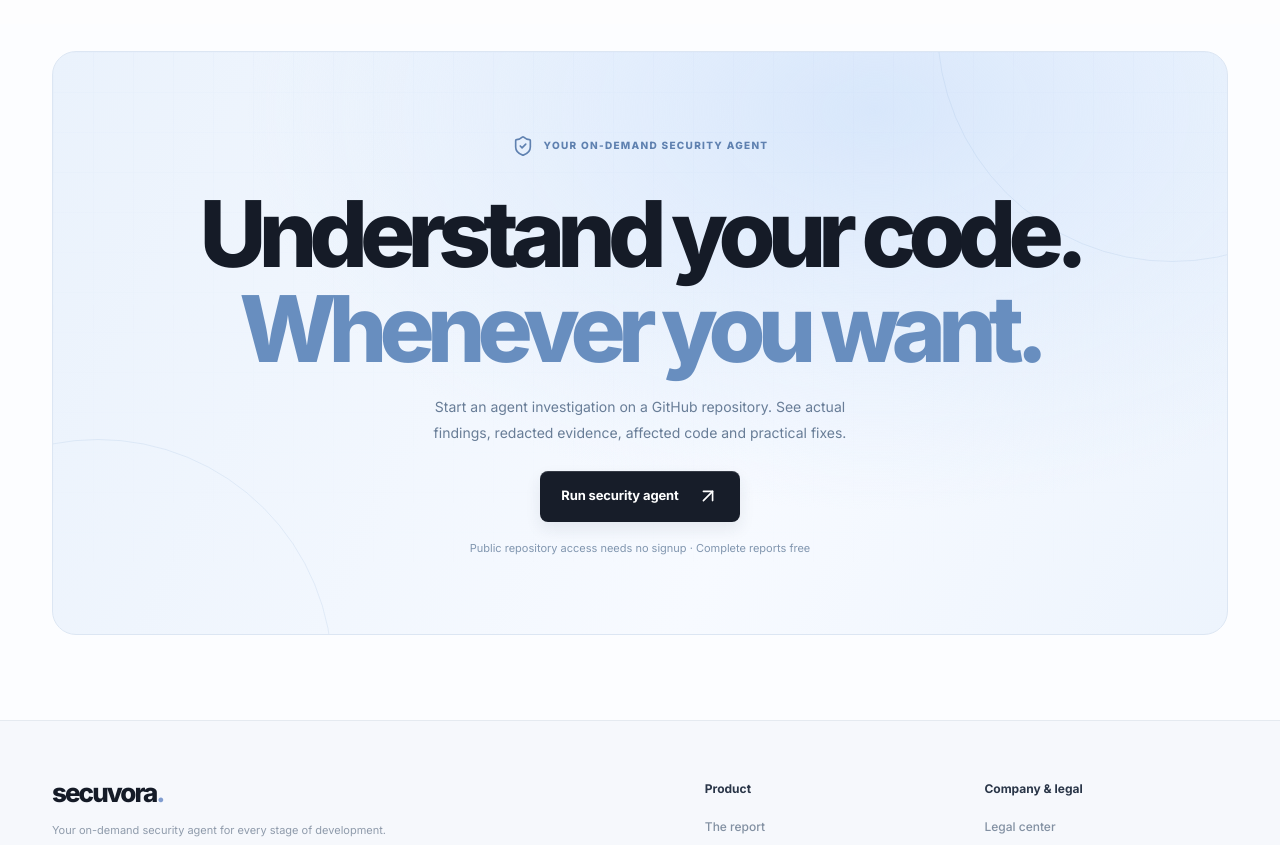
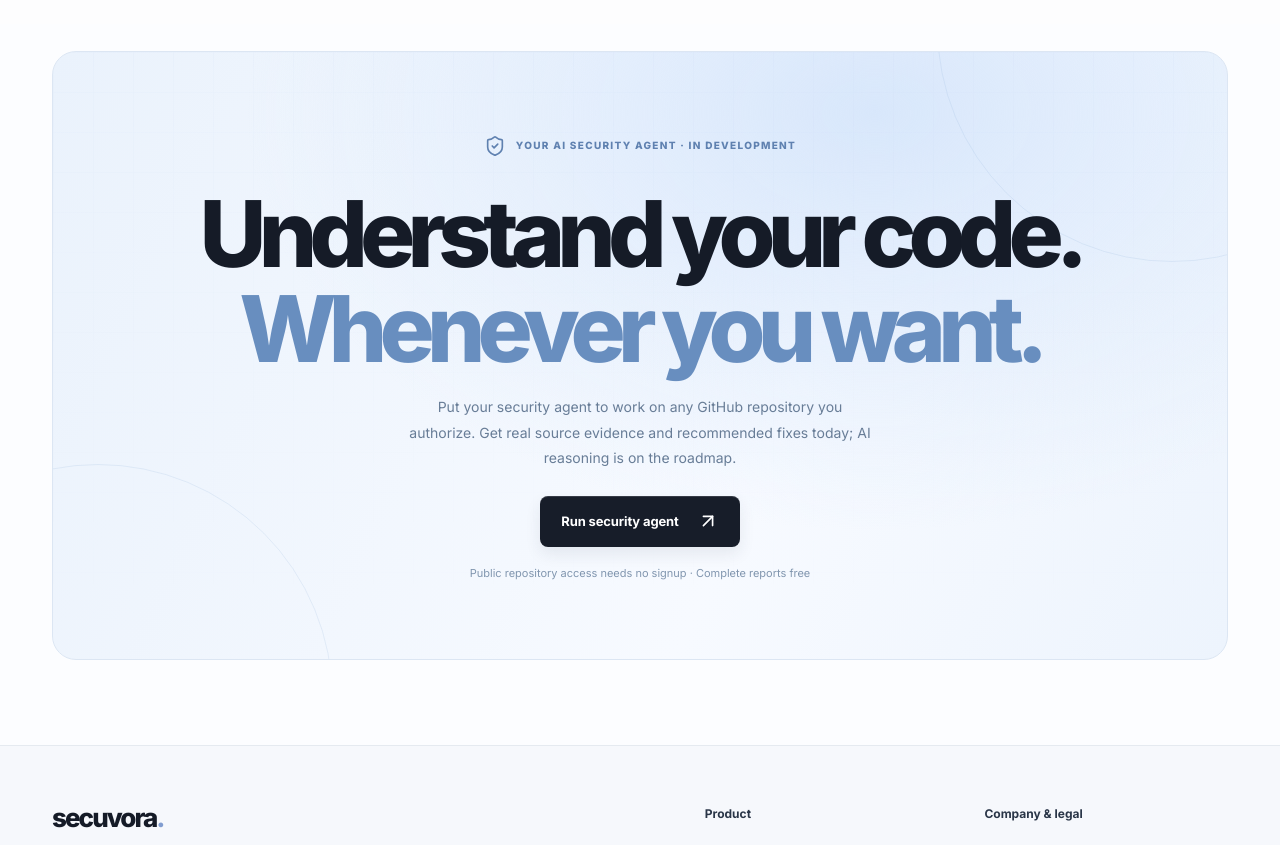
Before and after one commit to helloskyorigin/Safe-sure, a Next.js app: page / in a window 1280 px wide. Shown: the part 4660-5505 px from the top of the page. Built offline with nearby package versions, Linux system fonts and the light colour scheme.

Commit message:
brand(agent): position Secuvora as an AI-agent vision with accurate beta capabilities

```diff
--- a/components/FinalCTA.tsx
+++ b/components/FinalCTA.tsx
@@ -10,9 +10,9 @@ export default function FinalCTA({ onOpenAssessment }: { onOpenAssessment: () =>
       <div className="container">
         <motion.div className="final-cta-inner" initial={{ y: 26 }} whileInView={{ y: 0 }} viewport={{ once: true }} transition={{ duration: reduceMotion ? 0 : .8 }}>
           <div className="cta-orbit" aria-hidden="true"><span/><span/></div>
-          <span className="final-eyebrow"><ShieldCheck size={15}/> YOUR ON-DEMAND SECURITY AGENT</span>
+          <span className="final-eyebrow"><ShieldCheck size={15}/> YOUR AI SECURITY AGENT · IN DEVELOPMENT</span>
           <h2 id="final-cta-title">Understand your code.<br/><em>Whenever you want.</em></h2>
-          <p>Start an agent investigation on a GitHub repository. See actual findings, redacted evidence, affected code and practical fixes.</p>
+          <p>Put your security agent to work on any GitHub repository you authorize. Get real source evidence and recommended fixes today; AI reasoning is on the roadmap.</p>
           <button type="button" className="button button-dark final-button" onClick={onOpenAssessment}>Run security agent <ArrowUpRight size={17}/></button>
           <small>Public repository access needs no signup · Complete reports free</small>
         </motion.div>
```
